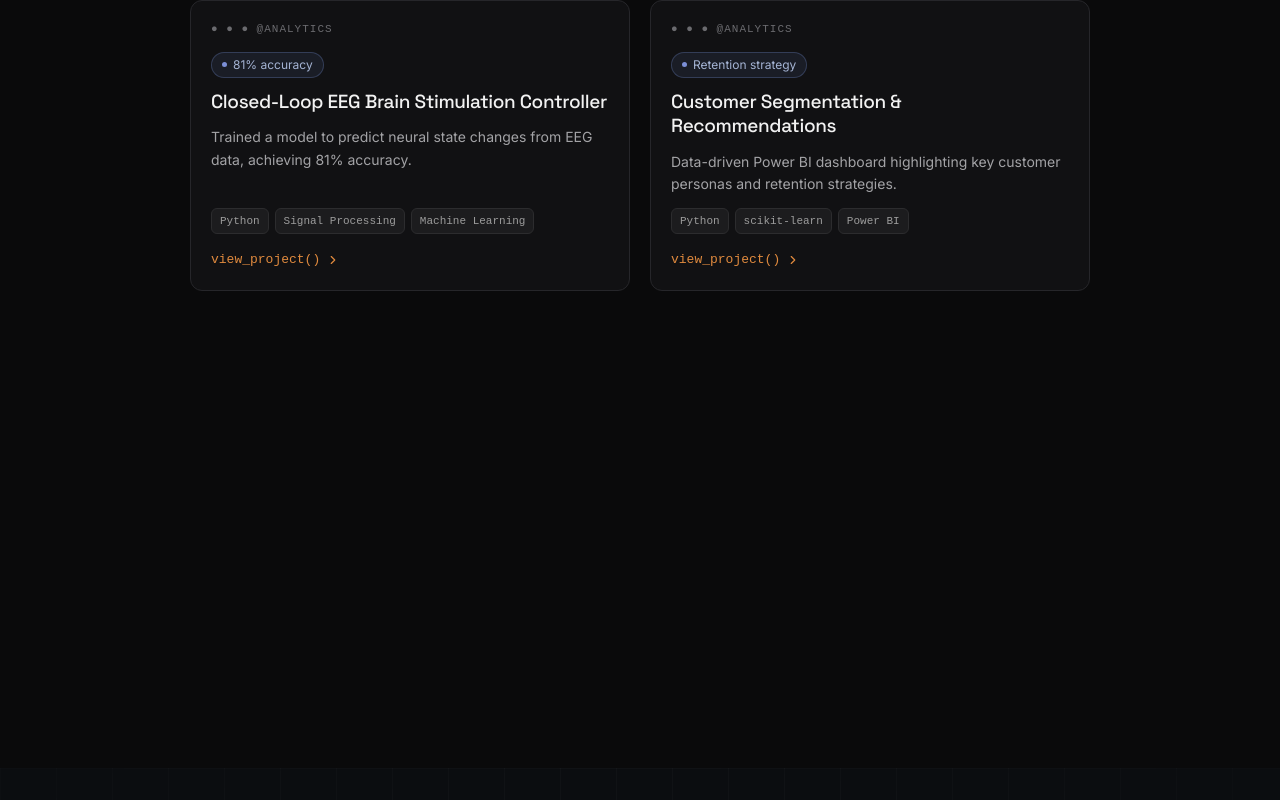
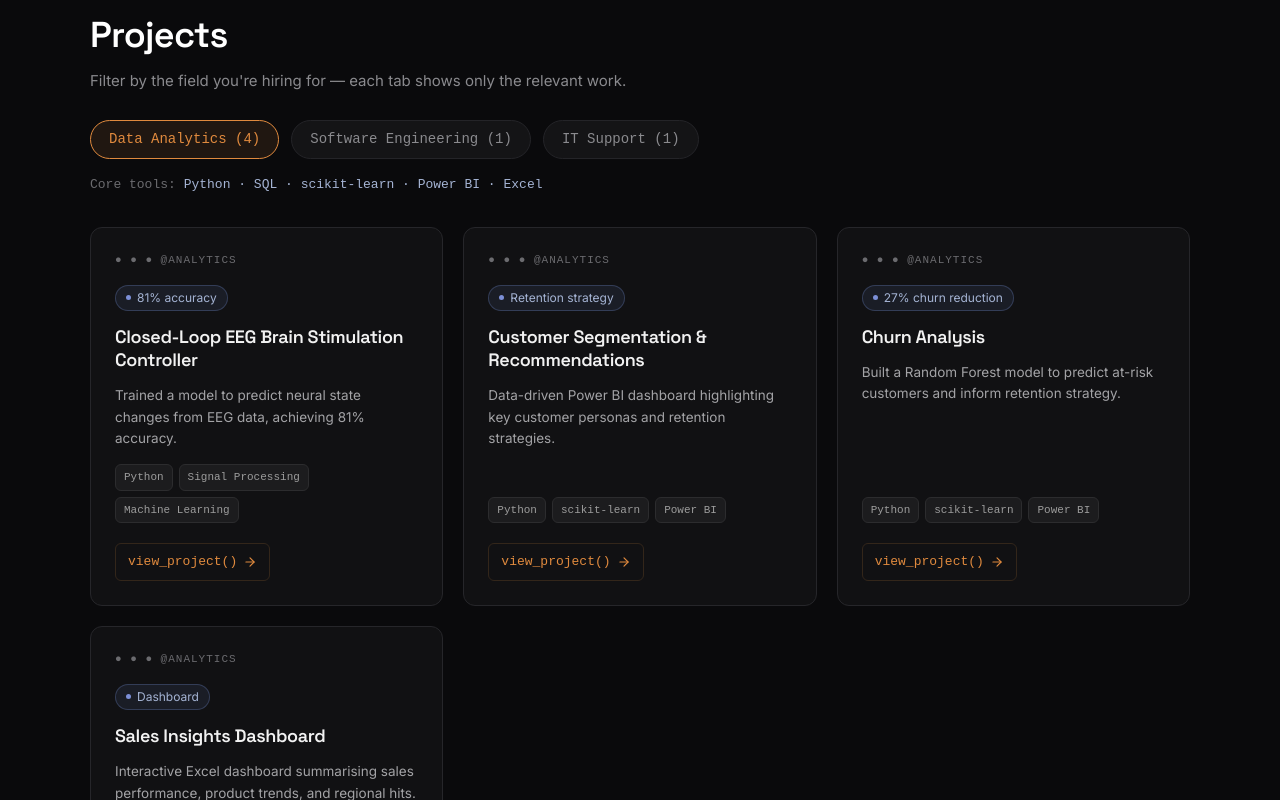
Before and after one commit to malshthunga/updated-portfolio, a Next.js app in the folder portfolio-nextjs/: page / in a window 1280 px wide. Shown: the part 2180-2980 px from the top of the page. Built offline with nearby package versions, Linux system fonts and the light colour scheme.

Commit message:
updated data analytics project card

```diff
--- a/portfolio-nextjs/components/Projects.tsx
+++ b/portfolio-nextjs/components/Projects.tsx
@@ -1,8 +1,8 @@
 'use client';
 
 import React, { useState, useEffect, useCallback } from "react";
-import { ChevronLeft, ChevronRight, X, Play } from "lucide-react";
-import { projects, Project } from "./projectsData";
+import { ChevronLeft, ChevronRight, X, Play, ArrowRight } from "lucide-react";
+import { projects, Project, Category } from "./projectsData";
 
 function Badge({ children }: { children: React.ReactNode }) {
   return (
@@ -59,10 +59,10 @@ function ProjectCard({ project, onOpen }: { project: Project; onOpen: (p: Projec
         background: "#111113",
         border: "1px solid #26262a",
         borderRadius: 12,
-        padding: 20,
+        padding: 24,
         display: "flex",
         flexDirection: "column",
-        gap: 12,
+        gap: 14,
       }}
     >
       <div style={{ fontSize: 11, fontFamily: "monospace", color: "#6b6b6f", letterSpacing: 1 }}>
@@ -71,10 +71,10 @@ function ProjectCard({ project, onOpen }: { project: Project; onOpen: (p: Projec
       <div>
         <Badge>{project.badge}</Badge>
       </div>
-      <h3 style={{ fontSize: 19, fontWeight: 500, color: "#f2f2f2", margin: 0, lineHeight: 1.3 }}>
+      <h3 style={{ fontSize: 18, fontWeight: 600, color: "#f2f2f2", margin: 0, lineHeight: 1.3 }}>
         {project.title}
       </h3>
-      <p style={{ fontSize: 14, color: "#a3a3a6", lineHeight: 1.6, margin: 0, flexGrow: 1 }}>
+      <p style={{ fontSize: 13.5, color: "#a3a3a6", lineHeight: 1.6, margin: 0, flexGrow: 1 }}>
         {project.description}
       </p>
       <div style={{ display: "flex", flexWrap: "wrap", gap: 6 }}>
@@ -86,7 +86,8 @@ function ProjectCard({ project, onOpen }: { project: Project; onOpen: (p: Projec
         onClick={() => onOpen(project)}
         style={{
           background: "none",
-          border: "none",
+          border: "1px solid #33261a",
+          borderRadius: 6,
           color: "#e08a3e",
           fontFamily: "monospace",
           fontSize: 13,
@@ -94,12 +95,12 @@ function ProjectCard({ project, onOpen }: { project: Project; onOpen: (p: Projec
           alignItems: "center",
           gap: 6,
           cursor: "pointer",
-          padding: 0,
-          marginTop: 4,
+          padding: "8px 12px",
+          marginTop: 6,
           alignSelf: "flex-start",
         }}
       >
-        view_project() <ChevronRight size={14} />
+        view_project() <ArrowRight size={14} />
       </button>
     </div>
   );
@@ -130,7 +131,7 @@ function Slideshow({ media }: { media?: Project["media"] }) {
     return (
       <div
         style={{
-          height: 320,
+          height: 300,
           borderRadius: 10,
           background: "#1a1a1c",
           display: "flex",
@@ -140,7 +141,7 @@ function Slideshow({ media }: { media?: Project["media"] }) {
           fontSize: 13,
         }}
       >
-        No media available
+        No preview media available
       </div>
     );
   }
@@ -152,7 +153,7 @@ function Slideshow({ media }: { media?: Project["media"] }) {
       <div
         style={{
           position: "relative",
-          height: 340,
+          height: 320,
           borderRadius: 10,
           overflow: "hidden",
           background: "#000",
@@ -253,7 +254,7 @@ function ProjectModal({ project, onClose }: { project: Project | null; onClose:
       style={{
         position: "fixed",
         inset: 0,
-        background: "rgba(0,0,0,0.8)",
+        background: "rgba(0,0,0,0.82)",
         backdropFilter: "blur(4px)",
         display: "flex",
         alignItems: "center",
@@ -288,7 +289,7 @@ function ProjectModal({ project, onClose }: { project: Project | null; onClose:
           </button>
         </div>
 
-        <h2 style={{ fontSize: 22, fontWeight: 500, color: "#f2f2f2", margin: "8px 0 16px" }}>
+        <h2 style={{ fontSize: 22, fontWeight: 600, color: "#f2f2f2", margin: "8px 0 16px" }}>
           {project.title}
         </h2>
 
@@ -335,25 +336,104 @@ function ProjectModal({ project, onClose }: { project: Project | null; onClose:
 }
 
 export default function Projects() {
-  const [active, setActive] = useState<Project | null>(null);
+  const [activeCategory, setActiveCategory] = useState<Category>("@analytics");
+  const [selectedProject, setSelectedProject] = useState<Project | null>(null);
+
+  const analyticsCount = projects.filter((p) => p.category === "@analytics").length;
+  const softwareCount = projects.filter((p) => p.category === "@software").length;
+  const itCount = projects.filter((p) => p.category === "@it").length;
+
+  const filteredProjects = projects.filter((p) => p.category === activeCategory);
+
+  const toolSummaries: Record<Category, string> = {
+    "@analytics": "Python · SQL · scikit-learn · Power BI · Excel",
+    "@software": "Next.js · React · Node.js · TypeScript · PostgreSQL",
+    "@it": "Active Directory · PowerShell · Networking · Troubleshooting",
+  };
 
   return (
-    <div style={{ background: "#0a0a0b", minHeight: "100vh", padding: 32 }}>
+    <div style={{ background: "#0a0a0c", minHeight: "100vh", padding: "40px 24px", color: "#fff" }}>
+      <div style={{ maxWidth: 1100, margin: "0 auto" }}>
+
+        {/* Header */}
+        <h1 style={{ fontSize: 36, fontWeight: 600, margin: "0 0 8px 0" }}>Projects</h1>
+        <p style={{ color: "#8a8a8e", fontSize: 15, margin: "0 0 28px 0" }}>
+          Filter by the field you're hiring for — each tab shows only the relevant work.
+        </p>
+
+        {/* Category Tabs */}
+        <div style={{ display: "flex", gap: 12, flexWrap: "wrap", marginBottom: 16 }}>
+          <button
+            onClick={() => setActiveCategory("@analytics")}
+            style={{
+              padding: "8px 18px",
+              borderRadius: 999,
+              fontSize: 14,
+              fontFamily: "monospace",
+              cursor: "pointer",
+              background: activeCategory === "@analytics" ? "rgba(224, 138, 62, 0.1)" : "#141416",
+              color: activeCategory === "@analytics" ? "#e08a3e" : "#8a8a8e",
+              border: activeCategory === "@analytics" ? "1px solid #e08a3e" : "1px solid #242428",
+            }}
+          >
+            Data Analytics ({analyticsCount})
+          </button>
+
+          <button
+            onClick={() => setActiveCategory("@software")}
+            style={{
+              padding: "8px 18px",
+              borderRadius: 999,
+              fontSize: 14,
+              fontFamily: "monospace",
+              cursor: "pointer",
+              background: activeCategory === "@software" ? "rgba(224, 138, 62, 0.1)" : "#141416",
+              color: activeCategory === "@software" ? "#e08a3e" : "#8a8a8e",
+              border: activeCategory === "@software" ? "1px solid #e08a3e" : "1px solid #242428",
+            }}
+          >
+            Software Engineering ({softwareCount})
+          </button>
+
+          <button
+            onClick={() => setActiveCategory("@it")}
+            style={{
+              padding: "8px 18px",
+              borderRadius: 999,
+              fontSize: 14,
+              fontFamily: "monospace",
+              cursor: "pointer",
+              background: activeCategory === "@it" ? "rgba(224, 138, 62, 0.1)" : "#141416",
+              color: activeCategory === "@it" ? "#e08a3e" : "#8a8a8e",
+              border: activeCategory === "@it" ? "1px solid #e08a3e" : "1px solid #242428",
+            }}
+          >
+            IT Support ({itCount})
+          </button>
+        </div>
+
+        {/* Core Tools Subheader */}
+        <div style={{ fontSize: 13, color: "#6b6b6f", fontFamily: "monospace", marginBottom: 32 }}>
+          Core tools: <span style={{ color: "#a5b4d4" }}>{toolSummaries[activeCategory]}</span>
+        </div>
+
+        {/* Projects Grid */}
         <div
           style={{
             display: "grid",
-          gridTemplateColumns: "repeat(auto-fit, minmax(280px, 1fr))",
+            gridTemplateColumns: "repeat(auto-fill, minmax(320px, 1fr))",
             gap: 20,
-          maxWidth: 900,
-          margin: "0 auto",
           }}
         >
-        {projects.map((p) => (
-          <ProjectCard key={p.title} project={p} onOpen={setActive} />
+          {filteredProjects.map((project) => (
+            <ProjectCard key={project.title} project={project} onOpen={setSelectedProject} />
           ))}
         </div>
 
-      <ProjectModal project={active} onClose={() => setActive(null)} />
+      </div>
+
+      {/* Slideout Modal */}
+      <ProjectModal project={selectedProject} onClose={() => setSelectedProject(null)} />
     </div>
   );
 }
--- a/portfolio-nextjs/components/projectsData.ts
+++ b/portfolio-nextjs/components/projectsData.ts
@@ -1,16 +1,13 @@
-'use client';
-
-import React, { useState, useEffect, useCallback } from "react";
-import { ChevronLeft, ChevronRight, X, Github, Play } from "lucide-react";
-
 export type MediaItem = {
   type: "image" | "video";
   src: string;
   alt?: string;
 };
 
+export type Category = "@analytics" | "@software" | "@it";
+
 export type Project = {
-  category: "@analytics" | "@software" | "@it";
+  category: Category;
   badge: string;
   title: string;
   description: string;
@@ -22,34 +19,82 @@ export type Project = {
 };
 
 export const projects: Project[] = [
+  // --- DATA ANALYTICS ---
   {
     category: "@analytics",
     badge: "81% accuracy",
     title: "Closed-Loop EEG Brain Stimulation Controller",
-    description:
-      "Trained a model to predict neural state changes from EEG data, achieving 81% accuracy.",
-    longDescription:
-      "Built a closed-loop system that reads live EEG signal, classifies neural state in real time, and triggers stimulation adjustments automatically. The pipeline covers signal cleaning, feature extraction, and a trained classifier that hit 81% accuracy on held-out sessions.",
+    description: "Trained a model to predict neural state changes from EEG data, achieving 81% accuracy.",
+    longDescription: "Built a closed-loop system that reads live EEG signal, classifies neural state in real time, and triggers stimulation adjustments automatically. The pipeline covers signal cleaning, feature extraction, and a trained classifier that hit 81% accuracy on held-out sessions.",
     tags: ["Python", "Signal Processing", "Machine Learning"],
-    href: "https://github.com/yourname/eeg-closed-loop",
+    href: "https://github.com/malshthunga/Closed-loop-Brain-Stimulation-Controller-Using-Machine-Learning-Sprint-2",
     media: [
-      { type: "image", src: "/assets/closed-loop-eeg.png", alt: "EEG signal traces" },
-      { type: "image", src: "/assets/business-overview-dashboard.png", alt: "Overview visual" },
-    ],
+      { type: "image", src: "/assets/closed-loop-eeg.png", alt: "EEG signal traces" }
+    ]
   },
   {
     category: "@analytics",
     badge: "Retention strategy",
     title: "Customer Segmentation & Recommendations",
-    description:
-      "Data-driven Power BI dashboard highlighting key customer personas and retention strategies.",
-    longDescription:
-      "Segmented the customer base into distinct personas using RFM analysis and k-means clustering, then built a Power BI dashboard so the retention team could see which segments were at risk and what offers historically worked for each.",
+    description: "Data-driven Power BI dashboard highlighting key customer personas and retention strategies.",
+    longDescription: "Segmented the customer base into distinct personas using RFM analysis and k-means clustering, then built a Power BI dashboard so the retention team could see which segments were at risk and what offers historically worked for each.",
     tags: ["Python", "scikit-learn", "Power BI"],
-    href: "https://github.com/yourname/customer-segmentation",
+    href: "https://github.com/malshthunga/Customer-Segmentation-Analysis",
     media: [
       { type: "image", src: "/assets/customer-segmentation-dashboard.png", alt: "Segmentation Overview" },
-      { type: "image", src: "/assets/churn-reason-dashboard.png", alt: "Churn Reason Breakdown" },
-    ],
+      { type: "image", src: "/assets/business-overview-dashboard.png", alt: "Churn Reason Breakdown" }
+    ]
   },
+  {
+    category: "@analytics",
+    badge: "27% churn reduction",
+    title: "Churn Analysis",
+    description: "Built a Random Forest model to predict at-risk customers and inform retention strategy.",
+    longDescription: "Analyzed churn drivers across thousands of customer records, deployed predictive ML models, and visualized key risk factors to enable targeted retention campaigns.",
+    tags: ["Python", "scikit-learn", "Power BI"],
+    href: "https://github.com/malshthunga/Customer-Churn-Segmentation",
+    media: [
+      { type: "image", src: "/assets/churn-analysis-dashboard.png", alt: "Churn Analysis" },
+      { type: "image", src: "/assets/churn-reason-dashboard.png", alt: "Churn Reason Breakdown" }
+    ]
+  },
+  {
+    category: "@analytics",
+    badge: "Dashboard",
+    title: "Sales Insights Dashboard",
+    description: "Interactive Excel dashboard summarising sales performance, product trends, and regional hits.",
+    tags: ["Excel", "Power Pivot", "Data Analysis"],
+    href: "https://github.com/malshthunga/Sales-Insights-Dashboard",
+    media: [
+      { type: "image", src: "/assets/sales-insight-dashboard.jpg", alt: "Sales Insights" }
+    ]
+  },
+
+  // --- SOFTWARE ENGINEERING ---
+  {
+    category: "@software",
+    badge: "Full-Stack",
+    title: "Interactive Learning & Progress Platform",
+    description: "Architected and built full-stack web application with modular components and real-time state sync.",
+    longDescription: "Designed an interactive learning portal featuring progress tracking, responsive dashboards, and seamless frontend-backend integration.",
+    tags: ["Next.js", "TypeScript", "Node.js", "PostgreSQL"],
+    href: "https://github.com/yourname/learning-platform",
+    media: [
+      { type: "image", src: "/assets/business-overview-dashboard.png", alt: "Platform View" }
+    ]
+  },
+
+  // --- IT SUPPORT ---
+  {
+    category: "@it",
+    badge: "Systems & Network",
+    title: "IT Support & System Operations Automation",
+    description: "Configured local environment workflows, domain management scripts, and troubleshooting protocols.",
+    longDescription: "Streamlined routine systems administration tasks using automated scripts, user permissions management, and diagnostic logging tools.",
+    tags: ["Active Directory", "PowerShell", "Networking"],
+    href: "https://github.com/yourname/it-automation",
+    media: [
+      { type: "image", src: "/assets/university-logo.jpg", alt: "System Architecture" }
+    ]
+  }
 ];
```
Lines whose indentation alone changed are shown as unchanged.
